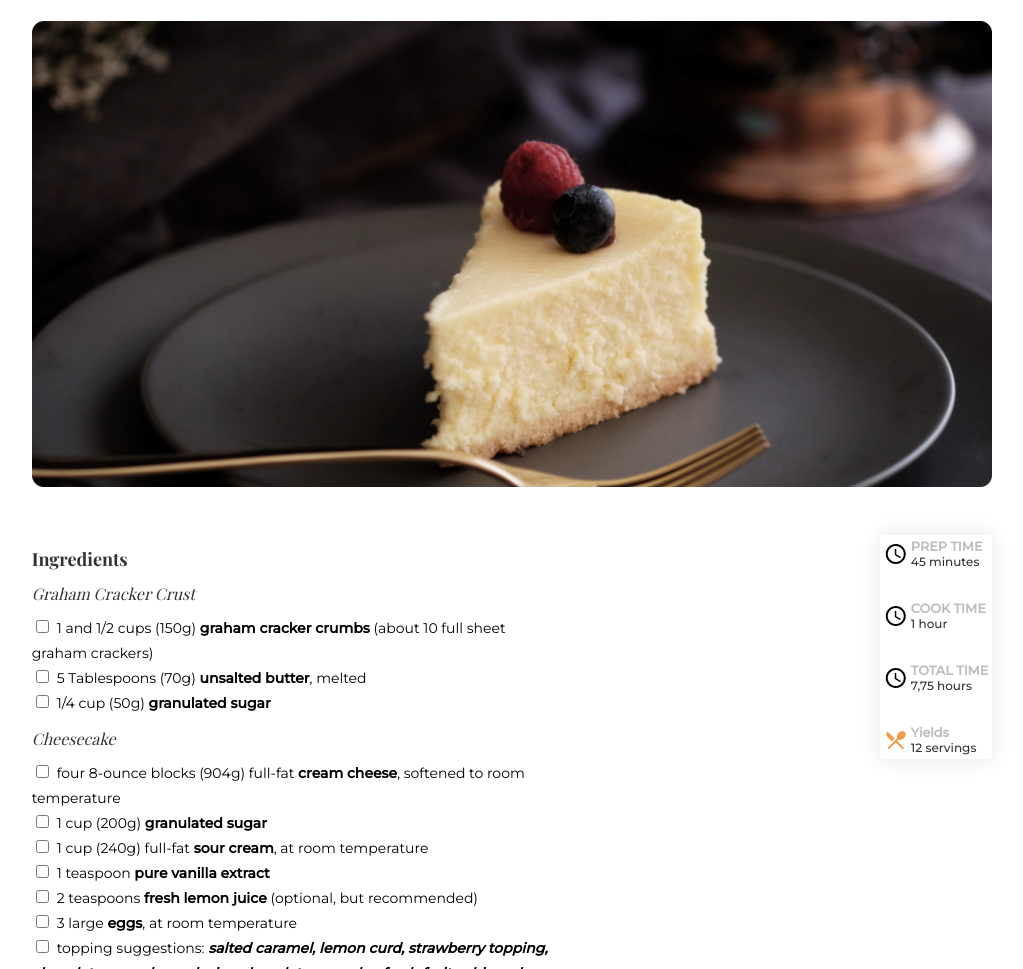
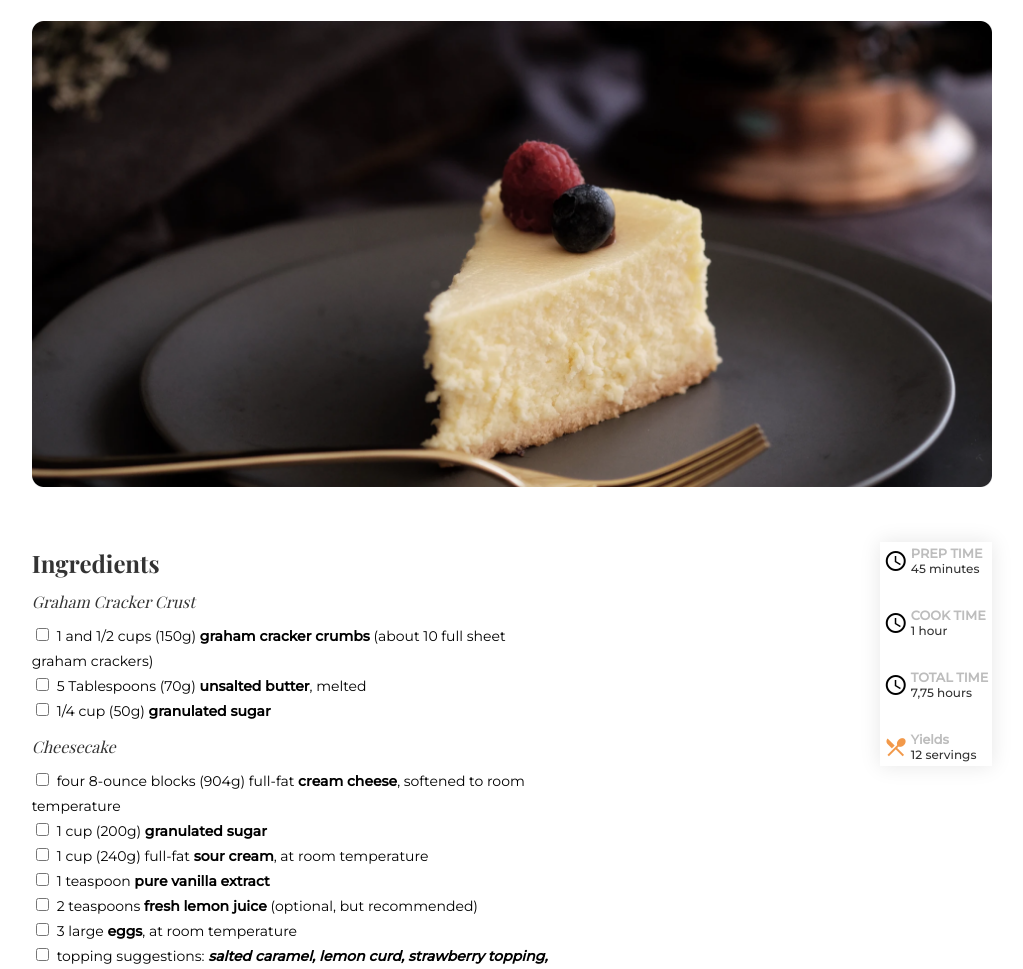
Before and after one commit to naiiiden/classic-cheesecake-recipe, a plain HTML site: page index.html in a window 1280 px wide. Shown: the part 131-1100 px from the top of the page, without its empty margins (128-1151 px from the left). Drawn offline with nearby package versions, Linux system fonts and the light colour scheme.

Commit message:
heading levels update

```diff
--- a/index.html
+++ b/index.html
@@ -58,8 +58,8 @@
 
         <div class="ingredients">
           <form>
-          <h2 class="ingr">Ingredients</h2>
-          <h2 class="ingredient">Graham Cracker Crust</h2>
+          <h2 class="instructions">Ingredients</h2>
+          <h3 class="ingredient">Graham Cracker Crust</h3>
           <div class="checks">
             <div class="checkbox">
               <input type="checkbox" id="step-1-1">
@@ -75,7 +75,7 @@
             </div>
           </div>
 
-          <h2 class="ingredient">Cheesecake</h2>
+          <h3 class="ingredient">Cheesecake</h3>
           <div class="checks">
             <div class="checkbox">
               <input type="checkbox" id="step-2-1">
```
